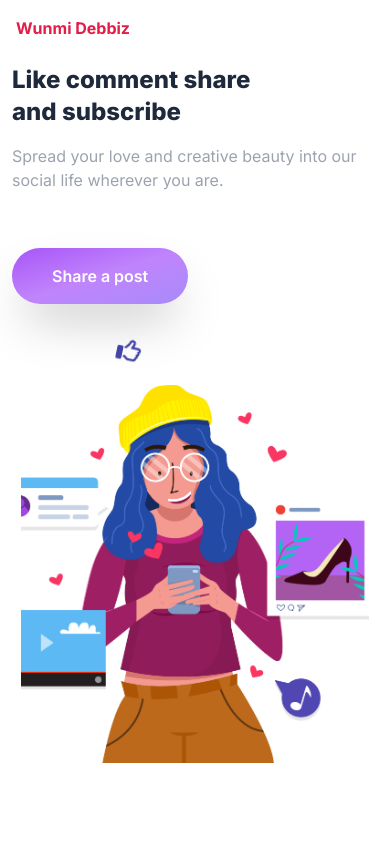
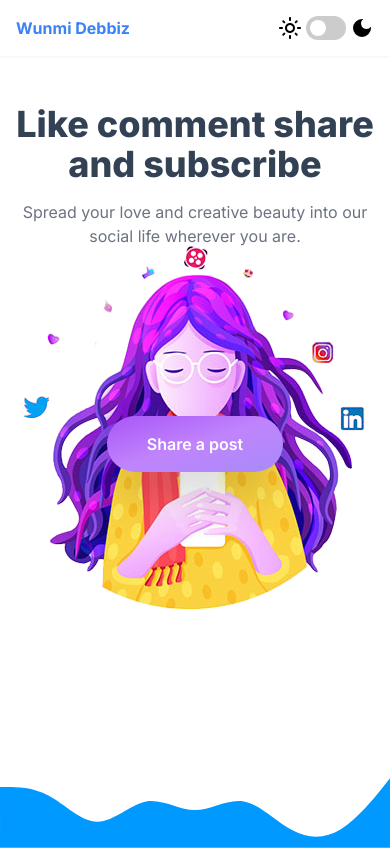
Before and after one commit to FrankLucky1/social-media-project, a Next.js app: page / in a window 390 px wide. Built offline with nearby package versions, Linux system fonts and the light colour scheme.

Commit message:
redesigning the website

```diff
--- a/package.json
+++ b/package.json
@@ -9,9 +9,10 @@
     "lint": "next lint"
   },
   "dependencies": {
+    "next": "14.0.4",
     "react": "^18",
     "react-dom": "^18",
-    "next": "14.0.4"
+    "react-icons": "^4.12.0"
   },
   "devDependencies": {
     "autoprefixer": "^10.0.1",
--- /dev/null
+++ b/public/index.jsx
@@ -0,0 +1,5 @@
+import social from "./social.png"
+
+export default  {
+    social
+}
--- a/src/app/globals.css
+++ b/src/app/globals.css
@@ -1,3 +1,87 @@
 @tailwind base;
 @tailwind components;
 @tailwind utilities;
+
+.gradient-color{
+background: #ddd6f3;  /* fallback for old browsers */
+background: -webkit-linear-gradient(to right, #faaca8, #ddd6f3);  /* Chrome 10-25, Safari 5.1-6 */
+background: linear-gradient(to right, #faaca8, #ddd6f3); /* W3C, IE 10+/ Edge, Firefox 16+, Chrome 26+, Opera 12+, Safari 7+ */
+
+}
+
+@layer utilities {
+    @variants responsive {
+      /* Hide scrollbar for Chrome, Safari, and Opera */
+      .no-scrollbar::-webkit-scrollbar {
+        display: none;
+      }
+
+      /* Hide scrollbar for IE, Edge, and Firefox */
+      .no-scrollbar {
+        -ms-overflow-style: none; /* IE and Edge */
+        scrollbar-width: none; /* Firefox */
+      }
+    }
+  }
+  /* The switch - the box around the slider */
+.switch {
+    position: relative;
+    display: inline-block;
+    width: 40px;
+    height: 24px;
+  }
+
+  /* Hide default HTML checkbox */
+  .switch input {
+    opacity: 0;
+    width: 0;
+    height: 0;
+  }
+
+  /* The slider */
+  .slider {
+    position: absolute;
+    cursor: pointer;
+    top: 0;
+    left: 0;
+    right: 0;
+    bottom: 0;
+    background-color: #ccc;
+    -webkit-transition: .4s;
+    transition: .4s;
+  }
+
+  .slider:before {
+    position: absolute;
+    content: "";
+    height: 16px;
+    width: 16px;
+    left: 4px;
+    bottom: 4px;
+    background-color: white;
+    -webkit-transition: .4s;
+    transition: .4s;
+  }
+
+  input:checked + .slider {
+    background-color: #2196F3;
+  }
+
+  input:focus + .slider {
+    box-shadow: 0 0 1px #2196F3;
+  }
+
+  input:checked + .slider:before {
+    -webkit-transform: translateX(16px);
+    -ms-transform: translateX(16px);
+    transform: translateX(16px);
+  }
+
+  /* Rounded sliders */
+  .slider.round {
+    border-radius: 34px;
+  }
+
+  .slider.round:before {
+    border-radius: 50%;
+  }
--- a/src/app/page.jsx
+++ b/src/app/page.jsx
@@ -1,41 +1,114 @@
-import Image from 'next/image'
+import Image from "next/image";
+import Link from "next/link";
+import { MdDarkMode, MdOutlineLightMode } from "react-icons/md";
 
 export default function Home() {
   return (
-    <main className="flex w-full h-screen lg:p-16 relative">
+    <main className="flex w-full h-screen max-lg:bg-[url('/social.png')] items-center justify-center mix-blend-overlay bg-no-repeat bg-center relative">
       {/* nav */}
-      <div className='lg:w-[1200px] w-full mx-auto absolute top-0 flex items-center justify-start gap-8 lg:gap-24 p-4 lg:py-8'>
-        <h1 className='font-bold text-rose-600 lg:text-xl'>Wunmi Debbiz</h1>
-        <div className='flex gap-3 items-center max-sm:hidden'>
-          <span className='hover:mb-1 w-26 text-center cursor-pointer  duration-100 ease-in'>Join Us</span>
+      <div className='lg:w-[1300px] w-full absolute top-0 max-md:shadow-sm max-md: flex justify-between gap-8 p-4 lg:py-8'>
+        <div className="flex items-center justify-center gap-12">
+        <Link href={"/"} className="font-bold text-blue-500 lg:text-xl">Wunmi Debbiz</Link>
+        <div className="flex gap-3 items-center max-sm:hidden">
+          <span className="hover:mb-1 w-26 font-semibold text-center cursor-pointer  duration-100 ease-in">
+            Join Us
+          </span>
           <p>or</p>
-          <span className='text-white hover:font-semibold w-28 text-center cursor-pointer rounded-md py-2 bg-gradient-to-br from-purple-500 via-purple-400 to-violet-400  duration-100 ease-in'>Share a post</span>
+          <Link href={"/upload"} className="text-white hover:font-semibold w-28 text-center cursor-pointer rounded-md py-2 bg-gradient-to-br from-purple-500 via-purple-400 to-violet-400  duration-100 ease-in">
+            Share a post
+          </Link>
         </div>
+        </div>
+        <div className="flex gap-1">
+          <MdOutlineLightMode className="text-2xl" />
+            <label className="switch">
+              <input type="checkbox" />
+              <span class="slider round"></span>
+            </label>
+            <MdDarkMode className="text-2xl" />
+          </div>
       </div>
       {/* nav */}
+      {/* <svg className='absolute bottom-0 z-[-1]' xmlns="http://www.w3.org/2000/svg" viewBox="0 0 1440 320"><path fill="#e7008a" fill-opacity="1" d="M0,96L30,96C60,96,120,96,180,128C240,160,300,224,360,224C420,224,480,160,540,149.3C600,139,660,181,720,181.3C780,181,840,139,900,149.3C960,160,1020,224,1080,256C1140,288,1200,288,1260,250.7C1320,213,1380,139,1410,101.3L1440,64L1440,320L1410,320C1380,320,1320,320,1260,320C1200,320,1140,320,1080,320C1020,320,960,320,900,320C840,320,780,320,720,320C660,320,600,320,540,320C480,320,420,320,360,320C300,320,240,320,180,320C120,320,60,320,30,320L0,320Z"></path></svg> */}
+      <div className="max-lg:h-32">
+      <svg
+        className="absolute -bottom-1 z-[-1] max-lg:h- object-cover w-full"
+        xmlns="http://www.w3.org/2000/svg"
+        viewBox="0 0 1440 320"
+      >
+        <path
+          fill="#0099ff"
+          fill-opacity="1"
+          d="M0,96L30,96C60,96,120,96,180,128C240,160,300,224,360,224C420,224,480,160,540,149.3C600,139,660,181,720,181.3C780,181,840,139,900,149.3C960,160,1020,224,1080,256C1140,288,1200,288,1260,250.7C1320,213,1380,139,1410,101.3L1440,64L1440,320L1410,320C1380,320,1320,320,1260,320C1200,320,1140,320,1080,320C1020,320,960,320,900,320C840,320,780,320,720,320C660,320,600,320,540,320C480,320,420,320,360,320C300,320,240,320,180,320C120,320,60,320,30,320L0,320Z"
+        ></path>
+      </svg>
 
+      </div>
 
-      <div className='w-full flex max-md:flex-col h-full items-center justify-center lg:justify-between max-sm:px-3 max-sm:pt-16'>
-        <div className='flex gap-4 lg:py-12 flex-1 flex-col items-start justify-center h-full w-full'>
-          <h1 className='text-6xl max-md:text-2xl font-extrabold text-slate-800'>Like comment share <br /> and subscribe</h1>
-          <p className='text-gray-400 mb-10'>Spread your love and creative beauty into our social life wherever you are.</p>
-          <div className='flex'>
-            <button className='px-10 py-4 rounded-full font-semibold shadow-2xl bg-gradient-to-br from-purple-500 via-purple-400 to-violet-400 hover:bg-blue-600 text-white '>Share a post</button>
-
+      <div className="w-full flex max-lg:flex-col lg:px-12 h-full items-center justify-center lg:justify-between max-md:px-3 max-sm:pt-16 max-lg:pt-28">
+        <div className="flex gap-4 lg:py-12 pt-10 flex-1 flex-col items-center lg:items-start lg:justify-center max-lg:text-center h-full w-full">
+          <h1 className="text-6xl max-md:text-4xl font-extrabold text-slate-700 ">
+            Like comment share <br /> and subscribe
+          </h1>
+          <p className="text-gray-500 mb-10">
+            Spread your love and creative beauty into our social life wherever
+            you are.
+          </p>
+          <div className="flex max-lg:mt-28">
+            <Link href={"/upload"}  className="px-10 py-4 rounded-full font-semibold shadow-2xl bg-gradient-to-br from-purple-500 via-purple-400 to-violet-400 hover:bg-blue-600 text-white ">
+              Share a post
+            </Link>
           </div>
         </div>
-        <div className='w-full h-full lg:flex-[1.3] flex items-center justify-center'>
-            <Image src={'/social2.png'} width={720} height={820} className='w-full h-full max-md:w-[95%] max-sm:object-cover max-md:h-[70%]'/>
+        <div className="w-full h-full lg:flex-[1.3] flex items-end justify-center max-lg:hidden">
+          <Image
+            src={"/social2.png"}
+            width={720}
+            height={820}
+            className="w-full h-[90%] max-lg:w-[95%] max-sm:object-cover max-lg:h-[70%]"
+          />
         </div>
       </div>
       <div>
-      <svg className='animate-pulse absolute  max-md:hidden bottom-[20%] -rotate-12 left-[20%]' xmlns="http://www.w3.org/2000/svg" height="32" width="38" viewBox="0 0 576 512"><path fill="red" d="M47.6 300.4L228.3 469.1c7.5 7 17.4 10.9 27.7 10.9s20.2-3.9 27.7-10.9l2.6-2.4C267.2 438.6 256 404.6 256 368c0-97.2 78.8-176 176-176c28.3 0 55 6.7 78.7 18.5c.9-6.5 1.3-13 1.3-19.6v-5.8c0-69.9-50.5-129.5-119.4-141C347 36.5 300.6 51.4 268 84L256 96 244 84c-32.6-32.6-79-47.5-124.6-39.9C50.5 55.6 0 115.2 0 185.1v5.8c0 41.5 17.2 81.2 47.6 109.5zM576 368a144 144 0 1 0 -288 0 144 144 0 1 0 288 0zm-76.7-43.3c6.2 6.2 6.2 16.4 0 22.6l-72 72c-6.2 6.2-16.4 6.2-22.6 0l-40-40c-6.2-6.2-6.2-16.4 0-22.6s16.4-6.2 22.6 0L416 385.4l60.7-60.7c6.2-6.2 16.4-6.2 22.6 0z"/></svg>
+        <svg
+          className="animate-pulse absolute  max-lg:hidden bottom-[20%] -rotate-12 left-[20%]"
+          xmlns="http://www.w3.org/2000/svg"
+          height="32"
+          width="38"
+          viewBox="0 0 576 512"
+        >
+          <path
+            fill="red"
+            d="M47.6 300.4L228.3 469.1c7.5 7 17.4 10.9 27.7 10.9s20.2-3.9 27.7-10.9l2.6-2.4C267.2 438.6 256 404.6 256 368c0-97.2 78.8-176 176-176c28.3 0 55 6.7 78.7 18.5c.9-6.5 1.3-13 1.3-19.6v-5.8c0-69.9-50.5-129.5-119.4-141C347 36.5 300.6 51.4 268 84L256 96 244 84c-32.6-32.6-79-47.5-124.6-39.9C50.5 55.6 0 115.2 0 185.1v5.8c0 41.5 17.2 81.2 47.6 109.5zM576 368a144 144 0 1 0 -288 0 144 144 0 1 0 288 0zm-76.7-43.3c6.2 6.2 6.2 16.4 0 22.6l-72 72c-6.2 6.2-16.4 6.2-22.6 0l-40-40c-6.2-6.2-6.2-16.4 0-22.6s16.4-6.2 22.6 0L416 385.4l60.7-60.7c6.2-6.2 16.4-6.2 22.6 0z"
+          />
+        </svg>
 
-      <svg className='animate-pulse absolute top-[40%] left-[30%] lg:top-[20%] rotate-12 lg:left-[40%]' xmlns="http://www.w3.org/2000/svg" height="24" width="24" viewBox="0 0 512 512"><path fill="darkblue" d="M323.8 34.8c-38.2-10.9-78.1 11.2-89 49.4l-5.7 20c-3.7 13-10.4 25-19.5 35l-51.3 56.4c-8.9 9.8-8.2 25 1.6 33.9s25 8.2 33.9-1.6l51.3-56.4c14.1-15.5 24.4-34 30.1-54.1l5.7-20c3.6-12.7 16.9-20.1 29.7-16.5s20.1 16.9 16.5 29.7l-5.7 20c-5.7 19.9-14.7 38.7-26.6 55.5c-5.2 7.3-5.8 16.9-1.7 24.9s12.3 13 21.3 13L448 224c8.8 0 16 7.2 16 16c0 6.8-4.3 12.7-10.4 15c-7.4 2.8-13 9-14.9 16.7s.1 15.8 5.3 21.7c2.5 2.8 4 6.5 4 10.6c0 7.8-5.6 14.3-13 15.7c-8.2 1.6-15.1 7.3-18 15.2s-1.6 16.7 3.6 23.3c2.1 2.7 3.4 6.1 3.4 9.9c0 6.7-4.2 12.6-10.2 14.9c-11.5 4.5-17.7 16.9-14.4 28.8c.4 1.3 .6 2.8 .6 4.3c0 8.8-7.2 16-16 16H286.5c-12.6 0-25-3.7-35.5-10.7l-61.7-41.1c-11-7.4-25.9-4.4-33.3 6.7s-4.4 25.9 6.7 33.3l61.7 41.1c18.4 12.3 40 18.8 62.1 18.8H384c34.7 0 62.9-27.6 64-62c14.6-11.7 24-29.7 24-50c0-4.5-.5-8.8-1.3-13c15.4-11.7 25.3-30.2 25.3-51c0-6.5-1-12.8-2.8-18.7C504.8 273.7 512 257.7 512 240c0-35.3-28.6-64-64-64l-92.3 0c4.7-10.4 8.7-21.2 11.8-32.2l5.7-20c10.9-38.2-11.2-78.1-49.4-89zM32 192c-17.7 0-32 14.3-32 32V448c0 17.7 14.3 32 32 32H96c17.7 0 32-14.3 32-32V224c0-17.7-14.3-32-32-32H32z"/></svg>
+        <svg
+          className="animate-pulse absolute max-lg:hidden top-[40%] left-[30%] lg:top-[20%] rotate-12 lg:left-[40%]"
+          xmlns="http://www.w3.org/2000/svg"
+          height="24"
+          width="24"
+          viewBox="0 0 512 512"
+        >
+          <path
+            fill="darkblue"
+            d="M323.8 34.8c-38.2-10.9-78.1 11.2-89 49.4l-5.7 20c-3.7 13-10.4 25-19.5 35l-51.3 56.4c-8.9 9.8-8.2 25 1.6 33.9s25 8.2 33.9-1.6l51.3-56.4c14.1-15.5 24.4-34 30.1-54.1l5.7-20c3.6-12.7 16.9-20.1 29.7-16.5s20.1 16.9 16.5 29.7l-5.7 20c-5.7 19.9-14.7 38.7-26.6 55.5c-5.2 7.3-5.8 16.9-1.7 24.9s12.3 13 21.3 13L448 224c8.8 0 16 7.2 16 16c0 6.8-4.3 12.7-10.4 15c-7.4 2.8-13 9-14.9 16.7s.1 15.8 5.3 21.7c2.5 2.8 4 6.5 4 10.6c0 7.8-5.6 14.3-13 15.7c-8.2 1.6-15.1 7.3-18 15.2s-1.6 16.7 3.6 23.3c2.1 2.7 3.4 6.1 3.4 9.9c0 6.7-4.2 12.6-10.2 14.9c-11.5 4.5-17.7 16.9-14.4 28.8c.4 1.3 .6 2.8 .6 4.3c0 8.8-7.2 16-16 16H286.5c-12.6 0-25-3.7-35.5-10.7l-61.7-41.1c-11-7.4-25.9-4.4-33.3 6.7s-4.4 25.9 6.7 33.3l61.7 41.1c18.4 12.3 40 18.8 62.1 18.8H384c34.7 0 62.9-27.6 64-62c14.6-11.7 24-29.7 24-50c0-4.5-.5-8.8-1.3-13c15.4-11.7 25.3-30.2 25.3-51c0-6.5-1-12.8-2.8-18.7C504.8 273.7 512 257.7 512 240c0-35.3-28.6-64-64-64l-92.3 0c4.7-10.4 8.7-21.2 11.8-32.2l5.7-20c10.9-38.2-11.2-78.1-49.4-89zM32 192c-17.7 0-32 14.3-32 32V448c0 17.7 14.3 32 32 32H96c17.7 0 32-14.3 32-32V224c0-17.7-14.3-32-32-32H32z"
+          />
+        </svg>
 
-      <svg className='animate-pulse absolute max-md:hidden top-[20%] left-[5%] lg:top-[15%] rotate-12 lg:left-[10%]' xmlns="http://www.w3.org/2000/svg" height="30" width="35" viewBox="0 0 640 512"><path fill="#99beff" d="M208 352c114.9 0 208-78.8 208-176S322.9 0 208 0S0 78.8 0 176c0 38.6 14.7 74.3 39.6 103.4c-3.5 9.4-8.7 17.7-14.2 24.7c-4.8 6.2-9.7 11-13.3 14.3c-1.8 1.6-3.3 2.9-4.3 3.7c-.5 .4-.9 .7-1.1 .8l-.2 .2 0 0 0 0C1 327.2-1.4 334.4 .8 340.9S9.1 352 16 352c21.8 0 43.8-5.6 62.1-12.5c9.2-3.5 17.8-7.4 25.3-11.4C134.1 343.3 169.8 352 208 352zM448 176c0 112.3-99.1 196.9-216.5 207C255.8 457.4 336.4 512 432 512c38.2 0 73.9-8.7 104.7-23.9c7.5 4 16 7.9 25.2 11.4c18.3 6.9 40.3 12.5 62.1 12.5c6.9 0 13.1-4.5 15.2-11.1c2.1-6.6-.2-13.8-5.8-17.9l0 0 0 0-.2-.2c-.2-.2-.6-.4-1.1-.8c-1-.8-2.5-2-4.3-3.7c-3.6-3.3-8.5-8.1-13.3-14.3c-5.5-7-10.7-15.4-14.2-24.7c24.9-29 39.6-64.7 39.6-103.4c0-92.8-84.9-168.9-192.6-175.5c.4 5.1 .6 10.3 .6 15.5z"/></svg>
+        <svg
+          className="animate-pulse absolute max-lg:hidden top-[20%] left-[5%] lg:top-[15%] rotate-12 lg:left-[10%]"
+          xmlns="http://www.w3.org/2000/svg"
+          height="30"
+          width="35"
+          viewBox="0 0 640 512"
+        >
+          <path
+            fill="#99beff"
+            d="M208 352c114.9 0 208-78.8 208-176S322.9 0 208 0S0 78.8 0 176c0 38.6 14.7 74.3 39.6 103.4c-3.5 9.4-8.7 17.7-14.2 24.7c-4.8 6.2-9.7 11-13.3 14.3c-1.8 1.6-3.3 2.9-4.3 3.7c-.5 .4-.9 .7-1.1 .8l-.2 .2 0 0 0 0C1 327.2-1.4 334.4 .8 340.9S9.1 352 16 352c21.8 0 43.8-5.6 62.1-12.5c9.2-3.5 17.8-7.4 25.3-11.4C134.1 343.3 169.8 352 208 352zM448 176c0 112.3-99.1 196.9-216.5 207C255.8 457.4 336.4 512 432 512c38.2 0 73.9-8.7 104.7-23.9c7.5 4 16 7.9 25.2 11.4c18.3 6.9 40.3 12.5 62.1 12.5c6.9 0 13.1-4.5 15.2-11.1c2.1-6.6-.2-13.8-5.8-17.9l0 0 0 0-.2-.2c-.2-.2-.6-.4-1.1-.8c-1-.8-2.5-2-4.3-3.7c-3.6-3.3-8.5-8.1-13.3-14.3c-5.5-7-10.7-15.4-14.2-24.7c24.9-29 39.6-64.7 39.6-103.4c0-92.8-84.9-168.9-192.6-175.5c.4 5.1 .6 10.3 .6 15.5z"
+          />
+        </svg>
       </div>
-
     </main>
-  )
+  );
 }
--- /dev/null
+++ b/src/app/upload/page.jsx
@@ -0,0 +1,114 @@
+"use client"
+import Image from "next/image";
+import React from "react";
+import hero from "@/images/hero.jpg";
+import Link from "next/link";
+import { MdOutlineLightMode } from "react-icons/md";
+import { MdDarkMode } from "react-icons/md";
+
+const page = () => {
+  const images = [];
+  const handleClick = (e)=>{
+    console.log(e.target.checked);
+  }
+  return (
+    <div className="w-full h-screen text-white bg-slate-950 flex flex-col items-center xl:pt-6 px-4 justify-start">
+      <div className="flex justify-between items-center w-full max-sm:py-4 py-2 xl:px-10 gap-3">
+        <Link href={"/"}>Wunmi debbiz</Link>
+        <div className="flex justify-center items-center">
+          <div className="flex gap-1">
+          <MdOutlineLightMode className="text-2xl" />
+            <label className="switch">
+              <input type="checkbox" onChange={handleClick} />
+              <span class="slider round"></span>
+            </label>
+            <MdDarkMode className="text-2xl" />
+          </div>
+          <Image
+            src={"/social.png"}
+            width={50}
+            height={50}
+            className="rounded-full object-cover"
+          />
+        </div>
+      </div>
+       <div className="mb-5">
+          <input
+            type="text"
+            placeholder="search for uploads using name of staff"
+            className="bg-transparent px-2 py-1 border rounded-xl border-gray-400 xl:w-[25rem]"
+          />
+        </div>
+
+      {/* content */}
+      <div className="w-full overflow-y-auto bg-slate-900 rounded-2xl pt-10 px-4 flex flex-col justify-center items-start gap-3">
+        <h1>22, December 2023</h1>
+        <div className="overflow-y-auto no-scrollbar columns-3 space-y-4">
+          <img
+            src="/hero.jpg"
+            alt="picture1"
+            className="rounded-[30px] max-sm:rounded-xl"
+          />
+          <img
+            src="/social.png"
+            alt="picture2"
+            className="rounded-[30px] max-sm:rounded-xl"
+          />
+          <img
+            src="/hero3.jpg"
+            alt="picture3"
+            className="rounded-[30px] max-sm:rounded-xl"
+          />
+          <img
+            src="/hero2.jpg"
+            alt="picture4"
+            className="rounded-[30px] max-sm:rounded-xl"
+          />
+          <Image
+            src={hero}
+            className="rounded-[30px] object-contain max-sm:rounded-xl"
+          />
+          <img
+            src="/hero2.jpg"
+            alt="picture4"
+            className="rounded-[30px] max-sm:rounded-xl"
+          />
+          <Image
+            src={hero}
+            className="rounded-[30px] object-cover max-sm:rounded-xl"
+          />
+          <img
+            src="/social.png"
+            alt="picture2"
+            className="rounded-[30px] max-sm:rounded-xl"
+          />
+          <img
+            src="/hero3.jpg"
+            alt="picture3"
+            className="rounded-[30px] max-sm:rounded-xl"
+          />
+          <img
+            src="/hero2.jpg"
+            alt="picture4"
+            className="rounded-[30px] max-sm:rounded-xl"
+          />
+          <Image
+            src={hero}
+            className="rounded-[30px] object-contain max-sm:rounded-xl"
+          />
+          <img
+            src="/hero2.jpg"
+            alt="picture4"
+            className="rounded-[30px] max-sm:rounded-xl"
+          />
+          <Image
+            src={hero}
+            className="rounded-[30px] object-contain max-sm:rounded-xl"
+          />
+        </div>
+      </div>
+    </div>
+  );
+};
+
+export default page;
```
Also changed, not shown: 2 other files (tests, documents, lock files or other folders).
